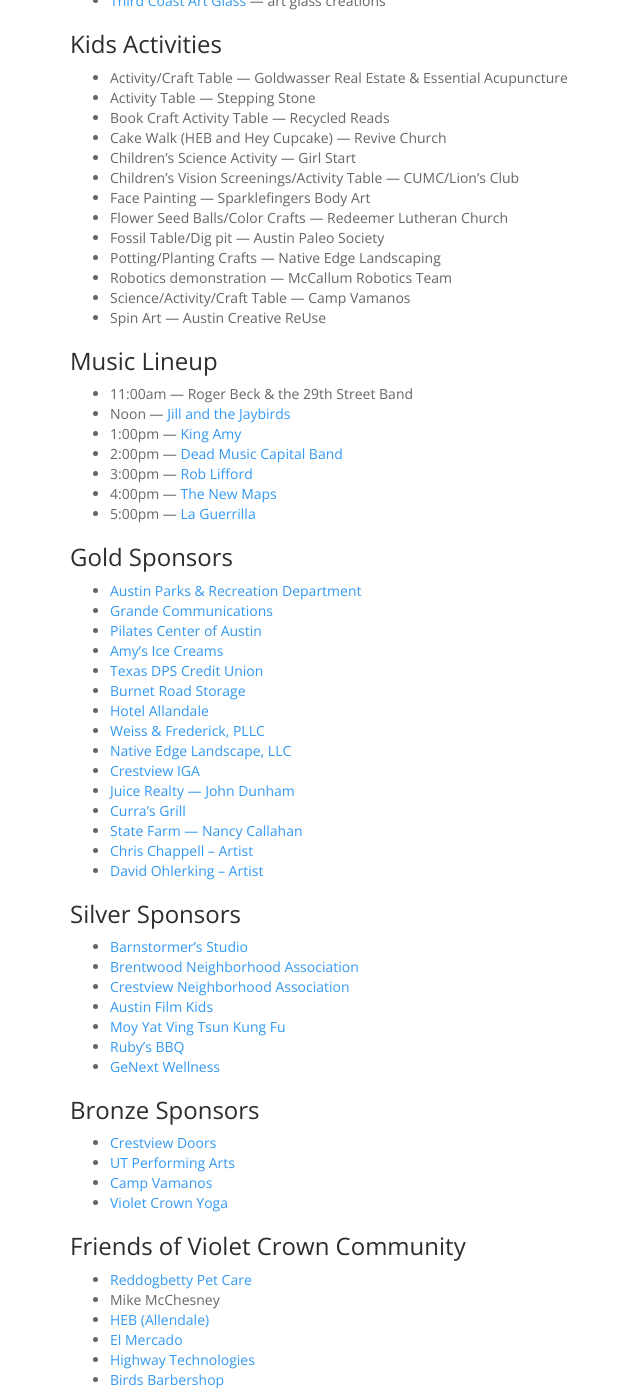
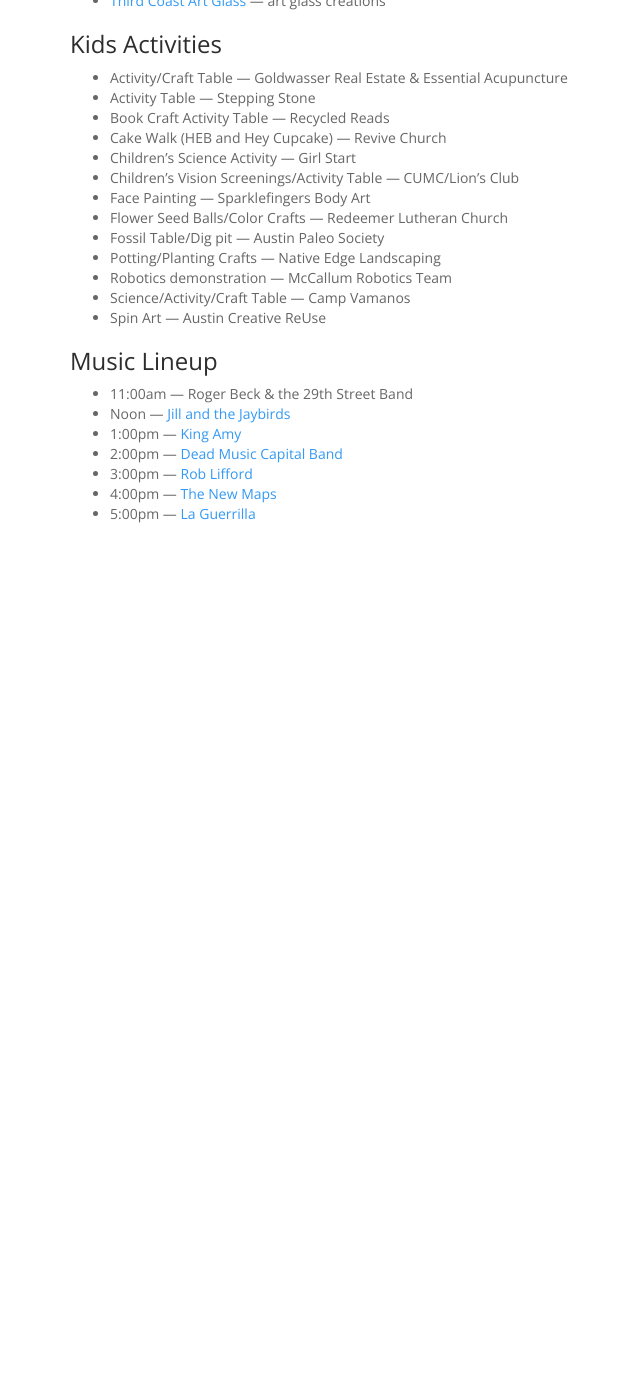
Before and after one commit to vccw/vccw.github.io, a Jekyll site: the page built from vcf.md, in a window 1280 px wide and 1400 px high, scrolled down 2216 px. Shown: the whole window, without its empty margins (0-640 px from the left). Built offline with Jekyll 4.4.1, drawn with Linux system fonts in a browser that asks for light colours; comment, search, counter and statistics services are not loaded; after the commit the page ends 2750 px from its top, so only the background shows below that; some of the changed text lies outside the part shown.

Commit message:
Remove big sponsor list from vcf, it's all on sponsor page now

```diff
--- a/_includes/sponsors.html
+++ b/_includes/sponsors.html
@@ -7,7 +7,7 @@
 </style>
 
 <h4 class="text-center">
-    <a href="/sponsors.html">Our Gold Sponsors</a>
+    <a href="/sponsors.html">Our Sponsors</a>
 </h4>
 <div id="carousel-sponsors" class="carousel slide" data-interval="2500" data-ride="carousel" data-random="1">
     <!-- Wrapper for slides -->
--- a/vcf.md
+++ b/vcf.md
@@ -117,47 +117,3 @@
 * 3:00pm &mdash; [Rob Lifford](http://www.roblifford.com/)
 * 4:00pm &mdash; [The New Maps](http://www.reverbnation.com/thenewmaps)
 * 5:00pm &mdash; [La Guerrilla](http://www.laguerrillamusic.com/)
-
-### Gold Sponsors
-
-* [Austin Parks & Recreation Department](http://www.austintexas.gov/department/parks-and-recreation)
-* [Grande Communications](http://www.grandecom.com/)
-* [Pilates Center of Austin](http://www.pilatescenterofaustin.com/)
-* [Amy's Ice Creams](http://www.amysicecreams.com/)
-* [Texas DPS Credit Union](http://www.txdpscu.org)
-* [Burnet Road Storage](http://www.burnetroadstorage.com/)
-* [Hotel Allandale](http://www.hotelallandale.com/)
-* [Weiss & Frederick, PLLC](https://www.facebook.com/WeissFrederickPllc)
-* [Native Edge Landscape, LLC](http://nativeedgelandscape.com)
-* [Crestview IGA](https://www.facebook.com/pages/Crestview-Minimax-IGA/102220176512681)
-* [Juice Realty &mdash; John Dunham](http://www.johndunham.com/home.asp)
-* [Curra’s Grill](http://www.currasgrill.com/)
-* [State Farm &mdash; Nancy Callahan](http://nancyjocallahan.com/)
-* [Chris Chappell – Artist](http://chrischappellart.com/)
-* [David Ohlerking – Artist](http://davidohlerking.com/)
-
-### Silver Sponsors
-
-* [Barnstormer's Studio](http://www.barnstormersmusic.com/)
-* [Brentwood Neighborhood Association](http://brentwoodaustin.blogspot.com/)
-* [Crestview Neighborhood Association](http://www.crestviewna.org/)
-* [Austin Film Kids](http://www.austinfilmkids.org/)
-* [Moy Yat Ving Tsun Kung Fu](http://www.txkungfu.com/)
-* [Ruby’s BBQ](http://rubysbbq.com/)
-* [GeNext Wellness](http://www.genextwellness.com/)
-
-### Bronze Sponsors
-
-* [Crestview Doors](http://www.crestviewdoors.com/)
-* [UT Performing Arts](http://texasperformingarts.org/)
-* [Camp Vamanos](http://www.campvamonos.com/)
-* [Violet Crown Yoga](http://www.violetcrownyoga.com/)
-
-### Friends of Violet Crown Community
-
-* [Reddogbetty Pet Care](http://www.reddogbetty.com/)
-* Mike McChesney
-* [HEB (Allendale)](http://www.heb.com/find-a-store/store-details.jsp?storeId=202)
-* [El Mercado](http://www.elmercadorestaurant.com/)
-* [Highway Technologies](http://www.hwy-tech.com/)
-* [Birds Barbershop](http://birdsbarbershop.com/)
```
